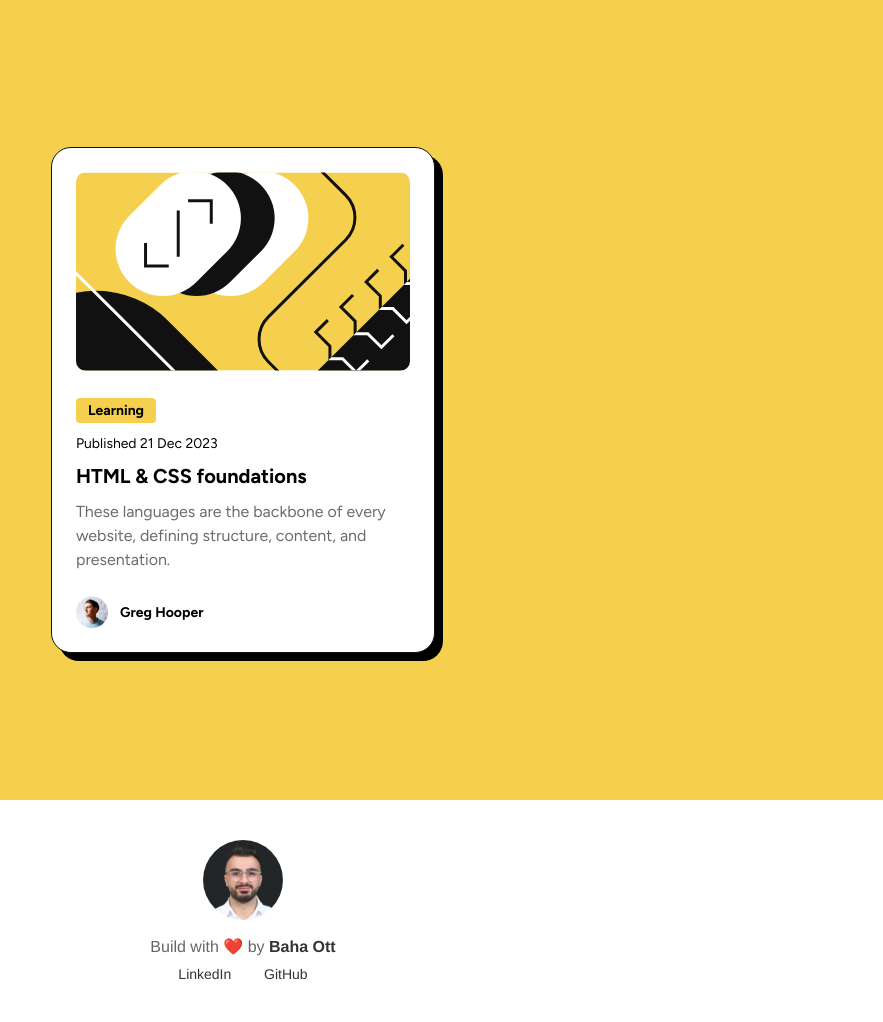
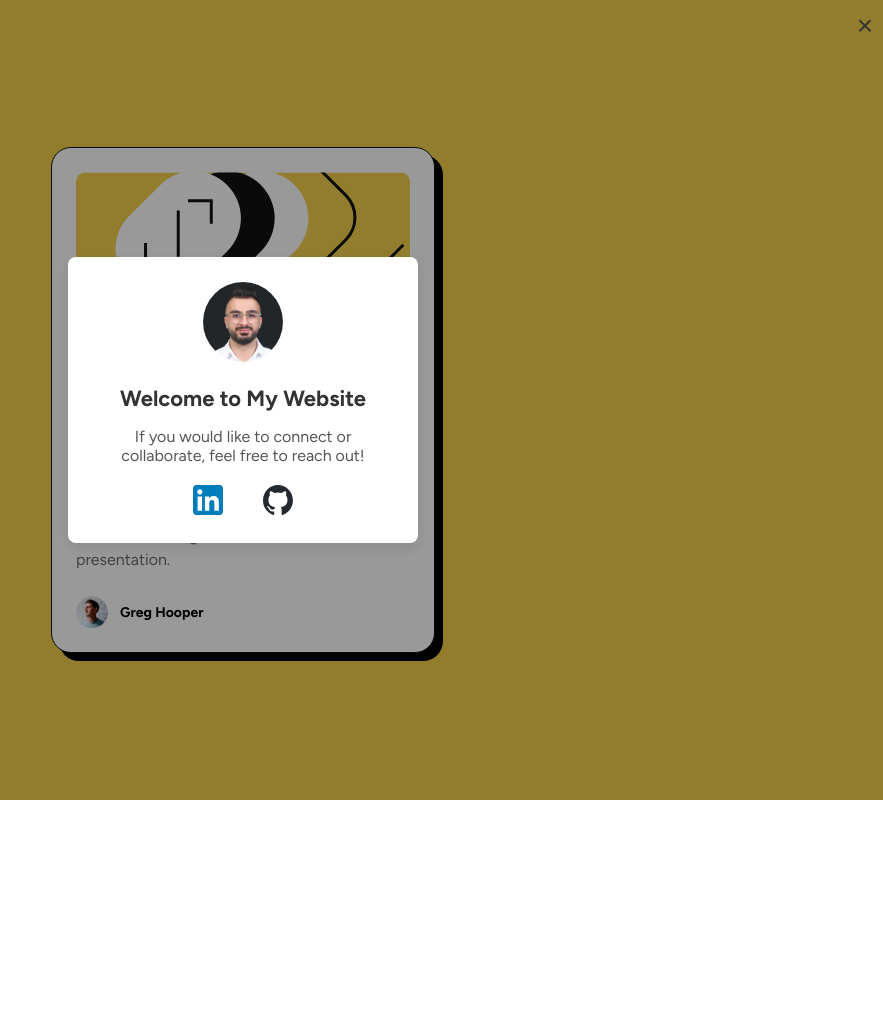
Before and after one commit to baha-ott/frontend-mentor-challenges, a plain HTML site: page Blog preivew card/index.html in a window 1280 px wide. Shown: the whole page, without its empty margins (397-1280 px from the left). After the commit the page ends 800 px from the top, so only its background shows below. Drawn offline with Linux system fonts and the light colour scheme.

Commit message:
Add dialog

```diff
--- a/Blog preivew card/index.html
+++ b/Blog preivew card/index.html
@@ -49,15 +49,52 @@
         </div>
       </div>
     </main>
-    <footer>
-      <div class="footer-content">
-        <img src="./assets/images/profile.jpeg" alt="Baha Ott" class="profile-photo" />
-        <p class="footer-text">Build with ❤️ by <strong>Baha Ott</strong></p>
+
+    <div class="dialog-modal" id="contactModal">
+      <div class="modal-content">
+        <button class="close-btn" id="closeDialogBtn">&times;</button>
+
+        <!-- Personal Info Section -->
+        <div class="avatar-container">
+          <img
+            src="./assets/images/profile.jpeg"
+            alt="Baha Ott"
+            class="avatar"
+          />
+        </div>
+        <h2>Welcome to My Website</h2>
+        <p>
+          If you would like to connect or collaborate, feel free to reach out!
+        </p>
+
+        <!-- Social Links -->
         <div class="social-links">
-          <a href="https://linkedin.com/in/your-linkedin-profile" target="_blank">LinkedIn</a>
-          <a href="https://github.com/your-github-profile" target="_blank">GitHub</a>
+          <a
+            href="https://linkedin.com/in/your-linkedin-profile"
+            target="_blank"
+            aria-label="LinkedIn"
+          >
+            <img
+              src="./assets/images/LinkedIn_icon.svg"
+              alt="LinkedIn Logo"
+              class="social-logo"
+            />
+          </a>
+          <a
+            href="https://github.com/your-github-profile"
+            target="_blank"
+            aria-label="GitHub"
+          >
+            <img
+              src="./assets/images/github-mark.svg"
+              alt="GitHub Logo"
+              class="social-logo"
+            />
+          </a>
         </div>
       </div>
-    </footer>
+    </div>
+
+    <script src="./main.js"></script>
   </body>
 </html>
--- /dev/null
+++ b/Blog preivew card/main.js
@@ -0,0 +1,22 @@
+// Get modal element
+var modal = document.getElementById("contactModal");
+
+// Get the button to close the modal
+var closeDialogBtn = document.getElementById("closeDialogBtn");
+
+// Display the modal when the page loads
+window.onload = function() {
+  modal.style.display = "flex";  // Show the modal
+}
+
+// When the user clicks on <span> (x), close the modal
+closeDialogBtn.onclick = function() {
+  modal.style.display = "none";
+}
+
+// When the user clicks anywhere outside the modal, close it
+window.onclick = function(event) {
+  if (event.target === modal) {
+    modal.style.display = "none";
+  }
+}
--- a/Blog preivew card/style.css
+++ b/Blog preivew card/style.css
@@ -131,8 +131,14 @@ main {
 
 /* Footer Styling */
 
+* {
+  margin: 0;
+  padding: 0;
+  box-sizing: border-box;
+}
+
 footer {
-  background-color: #ffffff;
+  background-color: #f8f9fa; /* Light, welcoming background */
   color: #333333;
   text-align: center;
   padding: 40px 20px;
@@ -140,13 +146,13 @@ footer {
 }
 
 .footer-content {
-  max-width: 800px;
+  max-width: 900px;
   margin: 0 auto;
 }
 
 .profile-photo {
-  width: 80px;
-  height: 80px;
+  width: 100px;
+  height: 100px;
   border-radius: 50%;
   object-fit: cover;
   margin-bottom: 15px;
@@ -161,19 +167,158 @@ footer {
   color: #333333;
 }
 
+.cta-text {
+  font-size: 18px;
+  color: #555555;
+  margin: 10px 0;
+  font-weight: 500;
+}
+
 .social-links {
-  margin-top: 10px;
+  margin-top: 20px;
+  display: flex;
+  justify-content: center;
+  gap: 30px;
 }
 
 .social-links a {
-  text-decoration: none;
-  color: #333333;
-  font-size: 14px;
   margin: 0 15px;
-  font-weight: 500;
-  transition: color 0.3s ease;
 }
 
-.social-links a:hover {
-  color: #0073b1; /* LinkedIn color */
+.social-logo {
+  width: 30px;
+  height: 30px;
+  transition: transform 0.3s ease;
 }
+
+.social-links a:hover .social-logo {
+  transform: scale(1.1); /* Hover effect for social logos */
+}
+
+/* Contact Button */
+.contact-btn {
+  display: inline-block;
+  background-color: #007bff;
+  color: #fff;
+  padding: 12px 24px;
+  font-size: 16px;
+  text-decoration: none;
+  border-radius: 25px;
+  margin-top: 20px;
+  font-weight: bold;
+  transition: background-color 0.3s ease;
+}
+
+.contact-btn:hover {
+  background-color: #0056b3; /* Darker blue on hover */
+}
+
+/* Dialog Modal */
+
+.dialog-modal {
+  display: none; /* Hidden by default */
+  position: fixed;
+  z-index: 1000;
+  left: 0;
+  top: 0;
+  width: 100%;
+  height: 100%;
+  background-color: rgba(0, 0, 0, 0.4); /* Semi-transparent background */
+  justify-content: center;
+  align-items: center;
+  animation: fadeIn 0.3s ease;
+}
+
+.modal-content {
+  background-color: #ffffff;
+  padding: 25px 40px;
+  border-radius: 8px;
+  text-align: center;
+  width: 350px;
+  box-shadow: 0 5px 15px rgba(0, 0, 0, 0.1);
+}
+
+.modal-content h2 {
+  font-size: 22px;
+  color: #333;
+  margin-bottom: 15px;
+}
+
+.modal-content p {
+  font-size: 16px;
+  color: #555;
+  margin-bottom: 20px;
+}
+
+/* Avatar */
+.avatar-container {
+  margin-bottom: 20px;
+}
+
+.avatar {
+  width: 80px;
+  height: 80px;
+  border-radius: 50%;
+  object-fit: cover;
+  margin: 0 auto;
+}
+
+/* Contact button styles */
+.contact-link {
+  display: inline-block;
+  background-color: #007bff;
+  color: #fff;
+  padding: 10px 20px;
+  font-size: 16px;
+  text-decoration: none;
+  border-radius: 25px;
+  margin-bottom: 20px;
+  transition: background-color 0.3s ease;
+}
+
+.contact-link:hover {
+  background-color: #0056b3; /* Darker blue on hover */
+}
+
+/* Social Links */
+.social-links {
+  margin-top: 15px;
+  display: flex;
+  justify-content: center;
+  gap: 20px;
+}
+
+.social-links a {
+  margin: 0 10px;
+}
+
+.social-logo {
+  width: 30px; /* Logo size */
+  height: 30px;
+  transition: transform 0.3s ease;
+}
+
+.social-links a:hover .social-logo {
+  transform: scale(1.1); /* Slight zoom effect on hover */
+}
+
+/* Close button */
+.close-btn {
+  position: absolute;
+  top: 10px;
+  right: 10px;
+  font-size: 28px;
+  cursor: pointer;
+  color: #333;
+  border: none;
+  background: transparent;
+}
+
+@keyframes fadeIn {
+  from {
+    opacity: 0;
+  }
+  to {
+    opacity: 1;
+  }
+}
```
Also changed, not shown: Blog preivew card/assets/images/LinkedIn_icon.svg (added), Blog preivew card/assets/images/github-mark.svg (added).
